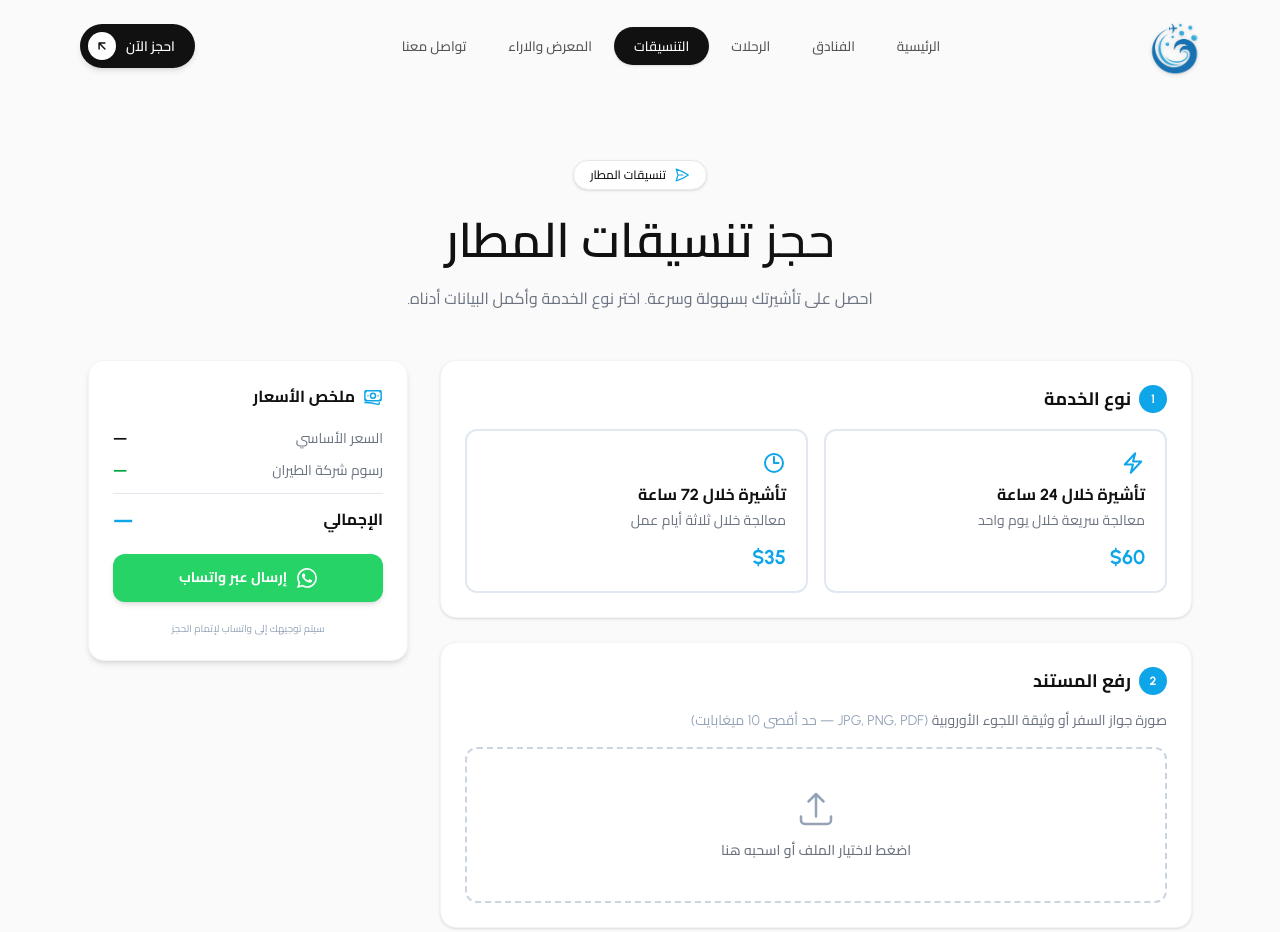
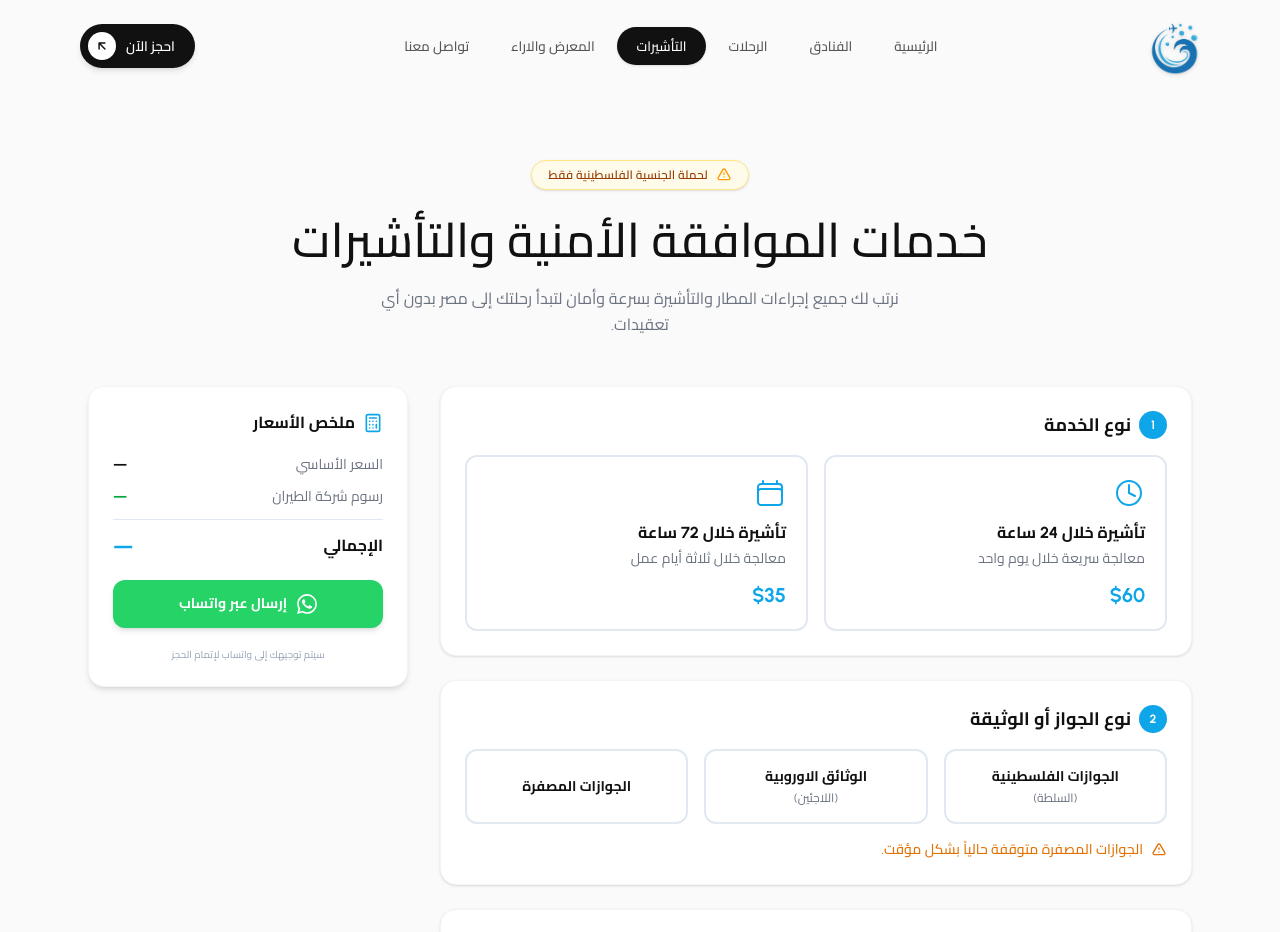
Before and after one commit to zakad00e2/oday, a Next.js app: page /airport-coordination in a window 1280 px wide. Shown: the top 932 px of the page. Built offline with nearby package versions, Linux system fonts and the light colour scheme.

Commit message:
feat: Implement airport coordination service with a detailed form, WhatsApp message generation, and new UI components.

```diff
--- a/app/airport-coordination/page.tsx
+++ b/app/airport-coordination/page.tsx
@@ -1,9 +1,9 @@
 import AirportCoordination from "@/components/AirportCoordination";
 
 export const metadata = {
-    title: "حجز تنسيقات المطار | Oday Tourism",
+    title: "خدمات التأشيرات والموافقات الأمنية | Oday Tourism",
     description:
-        "احجز تنسيقات المطار بسهولة — تأشيرة خلال 24 أو 72 ساعة مع خدمة شاملة وأسعار تنافسية.",
+        "احصل على تأشيرتك وموافقتك الأمنية بسهولة وسرعة — تأشيرة خلال 24 أو 72 ساعة مع خدمة شاملة وأسعار تنافسية.",
 };
 
 export default function AirportCoordinationPage() {
--- a/components/AirportCoordination.tsx
+++ b/components/AirportCoordination.tsx
@@ -17,10 +17,12 @@ import {
 } from "@/lib/whatsapp-message";
 
 /* ─── Types ──────────────────────────────────────────────────── */
+type DocumentType = "palestinian" | "european" | "zeroed" | null;
 type ServiceType = "24h" | "72h" | null;
 type AirlineChoice = "egyptair" | "other";
 
 interface FormErrors {
+    documentType?: string;
     serviceType?: string;
     file?: string;
     country?: string;
@@ -34,6 +36,9 @@ interface FormErrors {
 
 /* ─── Component ──────────────────────────────────────────────── */
 export default function AirportCoordination() {
+    // ── Document type
+    const [documentType, setDocumentType] = useState<DocumentType>(null);
+
     // ── Service type
     const [serviceType, setServiceType] = useState<ServiceType>(null);
 
@@ -120,6 +125,7 @@ export default function AirportCoordination() {
     const validate = useCallback((): boolean => {
         const errs: FormErrors = {};
 
+        if (!documentType) errs.documentType = "يرجى اختيار نوع الجواز أو الوثيقة";
         if (!serviceType) errs.serviceType = "يرجى اختيار نوع الخدمة";
         if (!file) errs.file = "يرجى رفع صورة جواز السفر أو وثيقة اللجوء";
         if (!country.trim()) errs.country = "يرجى إدخال بلد المغادرة";
@@ -138,7 +144,7 @@ export default function AirportCoordination() {
 
         setErrors(errs);
         return Object.keys(errs).length === 0;
-    }, [serviceType, file, country, airport, airlineChoice, otherAirlineId, customAirlineName, fullName, whatsapp]);
+    }, [documentType, serviceType, file, country, airport, airlineChoice, otherAirlineId, customAirlineName, fullName, whatsapp]);
 
     /* ─── Submit ───────────────────────────────────────────────── */
     const handleSubmit = useCallback(
@@ -149,6 +155,7 @@ export default function AirportCoordination() {
             setLoading(true);
 
             const formData: AirportFormData = {
+                documentType: documentType!,
                 serviceType: serviceType!,
                 basePrice,
                 airlineName: resolvedAirlineName,
@@ -177,7 +184,7 @@ export default function AirportCoordination() {
                 setLoading(false);
             }, 600);
         },
-        [validate, serviceType, basePrice, resolvedAirlineName, extraFee, total, file, country, city, airport, arrivalDate, arrivalTime, flightNumber, fullName, whatsapp, email, notes]
+        [validate, documentType, serviceType, basePrice, resolvedAirlineName, extraFee, total, file, country, city, airport, arrivalDate, arrivalTime, flightNumber, fullName, whatsapp, email, notes]
     );
 
     /* ─── Helpers ──────────────────────────────────────────────── */
@@ -194,18 +201,16 @@ export default function AirportCoordination() {
             <div className="max-w-6xl mx-auto px-4 sm:px-6">
                 {/* Header */}
                 <div className="text-center mb-12 animate-fade-in-up">
-                    <div className="inline-flex items-center gap-2 bg-white border border-[#E5E7EB] rounded-full px-4 py-1.5 mb-5 shadow-sm">
-                        <svg className="w-4 h-4 text-[#0EA5E9]" fill="none" stroke="currentColor" strokeWidth={1.8} viewBox="0 0 24 24">
-                            <path strokeLinecap="round" strokeLinejoin="round" d="M6 12L3.269 3.126A59.768 59.768 0 0121.485 12 59.77 59.77 0 013.27 20.876L5.999 12zm0 0h7.5" />
+                    <div className="inline-flex items-center gap-2 bg-amber-50 border border-amber-200 rounded-full px-4 py-1.5 mb-5 shadow-sm">
+                        <svg className="w-4 h-4 text-amber-500" fill="none" stroke="currentColor" strokeWidth={2} viewBox="0 0 24 24">
+                            <path strokeLinecap="round" strokeLinejoin="round" d="M12 9v2m0 4h.01m-6.938 4h13.856c1.54 0 2.502-1.667 1.732-3L13.732 4c-.77-1.333-2.694-1.333-3.464 0L3.34 16c-.77 1.333.192 3 1.732 3z" />
                         </svg>
-                        <span className="text-xs font-medium text-[#111]">تنسيقات المطار</span>
+                        <span className="text-xs font-semibold text-amber-800">لحملة الجنسية الفلسطينية فقط</span>
                     </div>
                     <h1 className="text-3xl md:text-5xl font-medium text-[#111] leading-tight mb-4">
-                        حجز <span className="font-semibold">تنسيقات المطار</span>
-                    </h1>
+                        خدمات الموافقة الأمنية والتأشيرات                                         </h1>
                     <p className="text-[#6B7280] text-sm md:text-base max-w-xl mx-auto leading-relaxed">
-                        احصل على تأشيرتك بسهولة وسرعة. اختر نوع الخدمة وأكمل البيانات أدناه.
-                    </p>
+                        نرتب لك جميع إجراءات المطار والتأشيرة بسرعة وأمان لتبدأ رحلتك إلى مصر بدون أي تعقيدات.                    </p>
                 </div>
 
                 {/* Layout: Form + Price Card */}
@@ -235,7 +240,9 @@ export default function AirportCoordination() {
                                                 <svg className="w-3 h-3 text-white" fill="none" stroke="currentColor" strokeWidth={3} viewBox="0 0 24 24"><path strokeLinecap="round" strokeLinejoin="round" d="M5 13l4 4L19 7" /></svg>
                                             </div>
                                         )}
-                                        <svg className="w-6 h-6 text-[#0EA5E9] mb-2" fill="none" stroke="currentColor" strokeWidth={2} viewBox="0 0 24 24"><path strokeLinecap="round" strokeLinejoin="round" d="M3.75 13.5l10.5-11.25L12 10.5h8.25L9.75 21.75 12 13.5H3.75z" /></svg>
+                                        <svg className="shrink-0 w-8 h-8 mb-3 text-[#0EA5E9]" fill="none" stroke="currentColor" strokeWidth={1.5} viewBox="0 0 24 24">
+                                            <path strokeLinecap="round" strokeLinejoin="round" d="M12 6v6l4.5 2.25M21 12a9 9 0 11-18 0 9 9 0 0118 0z" />
+                                        </svg>
                                         <h3 className="font-bold text-[#111] text-base mb-1">تأشيرة خلال 24 ساعة</h3>
                                         <p className="text-sm text-[#6B7280]">معالجة سريعة خلال يوم واحد</p>
                                         <div className="mt-3 text-xl font-bold text-[#0EA5E9]">${price24}</div>
@@ -255,7 +262,9 @@ export default function AirportCoordination() {
                                                 <svg className="w-3 h-3 text-white" fill="none" stroke="currentColor" strokeWidth={3} viewBox="0 0 24 24"><path strokeLinecap="round" strokeLinejoin="round" d="M5 13l4 4L19 7" /></svg>
                                             </div>
                                         )}
-                                        <svg className="w-6 h-6 text-[#0EA5E9] mb-2" fill="none" stroke="currentColor" strokeWidth={2} viewBox="0 0 24 24"><path strokeLinecap="round" strokeLinejoin="round" d="M12 6v6h4.5m4.5 0a9 9 0 11-18 0 9 9 0 0118 0z" /></svg>
+                                        <svg className="shrink-0 w-8 h-8 mb-3 text-[#0EA5E9]" fill="none" stroke="currentColor" strokeWidth={1.5} viewBox="0 0 24 24">
+                                            <path strokeLinecap="round" strokeLinejoin="round" d="M6.75 3v2.25M17.25 3v2.25M3 18.75V7.5a2.25 2.25 0 012.25-2.25h13.5A2.25 2.25 0 0121 7.5v11.25m-18 0A2.25 2.25 0 005.25 21h13.5A2.25 2.25 0 0021 18.75m-18 0v-7.5A2.25 2.25 0 015.25 9h13.5A2.25 2.25 0 0121 11.25v7.5" />
+                                        </svg>
                                         <h3 className="font-bold text-[#111] text-base mb-1">تأشيرة خلال 72 ساعة</h3>
                                         <p className="text-sm text-[#6B7280]">معالجة خلال ثلاثة أيام عمل</p>
                                         <div className="mt-3 text-xl font-bold text-[#0EA5E9]">${price72}</div>
@@ -264,10 +273,55 @@ export default function AirportCoordination() {
                                 {errors.serviceType && <p className={errorClass}>{errors.serviceType}</p>}
                             </div>
 
-                            {/* ─── 2. Upload Document ───────────────────── */}
+                            {/* ─── 2. Document Type ─────────────────────── */}
                             <div className="bg-white rounded-2xl border border-[#F3F4F6] shadow-sm p-6">
                                 <h2 className="text-lg font-bold text-[#111] mb-4 flex items-center gap-2">
                                     <span className="w-7 h-7 rounded-full bg-[#0EA5E9] text-white text-xs font-bold flex items-center justify-center">2</span>
+                                    نوع الجواز أو الوثيقة
+                                </h2>
+                                <div className="grid sm:grid-cols-3 gap-4">
+                                    {/* Palestinian */}
+                                    <button
+                                        type="button"
+                                        onClick={() => { setDocumentType("palestinian"); setErrors((p) => ({ ...p, documentType: undefined })); }}
+                                        className={`relative rounded-xl border-2 p-4 text-center transition-all duration-200 cursor-pointer ${documentType === "palestinian" ? "border-[#0EA5E9] bg-[#F0F9FF] shadow-sm" : "border-[#E2E8F0] bg-white hover:border-[#CBD5E1]"}`}
+                                    >
+                                        <h3 className="font-bold text-[#111] text-sm leading-snug">الجوازات الفلسطينية<br /><span className="text-xs font-normal text-[#6B7280] mt-1 block">(السلطة)</span></h3>
+                                    </button>
+                                    {/* European */}
+                                    <button
+                                        type="button"
+                                        onClick={() => { setDocumentType("european"); setErrors((p) => ({ ...p, documentType: undefined })); }}
+                                        className={`relative rounded-xl border-2 p-4 text-center transition-all duration-200 cursor-pointer ${documentType === "european" ? "border-[#0EA5E9] bg-[#F0F9FF] shadow-sm" : "border-[#E2E8F0] bg-white hover:border-[#CBD5E1]"}`}
+                                    >
+                                        <h3 className="font-bold text-[#111] text-sm leading-snug">الوثائق الاوروبية<br /><span className="text-xs font-normal text-[#6B7280] mt-1 block">(اللاجئين)</span></h3>
+                                    </button>
+                                    {/* Zeroed */}
+                                    <button
+                                        type="button"
+                                        onClick={() => { setDocumentType("zeroed"); setErrors((p) => ({ ...p, documentType: undefined })); }}
+                                        className={`relative rounded-xl border-2 p-4 text-center transition-all duration-200 cursor-pointer ${documentType === "zeroed" ? "border-[#0EA5E9] bg-[#F0F9FF] shadow-sm" : "border-[#E2E8F0] bg-white hover:border-[#CBD5E1]"}`}
+                                    >
+                                        <h3 className="font-bold text-[#111] text-sm leading-snug flex items-center justify-center h-full">الجوازات المصفرة</h3>
+                                    </button>
+                                </div>
+
+                                {/* Note */}
+                                <div className="mt-4 flex items-center gap-2 text-sm text-amber-600 font-medium">
+                                    <svg className="w-4 h-4 shrink-0" fill="none" stroke="currentColor" strokeWidth={2} viewBox="0 0 24 24">
+                                        <path strokeLinecap="round" strokeLinejoin="round" d="M12 9v2m0 4h.01m-6.938 4h13.856c1.54 0 2.502-1.667 1.732-3L13.732 4c-.77-1.333-2.694-1.333-3.464 0L3.34 16c-.77 1.333.192 3 1.732 3z" />
+                                    </svg>
+                                    <p>الجوازات المصفرة متوقفة حالياً بشكل مؤقت.</p>
+                                </div>
+
+                                {errors.documentType && <p className={errorClass}>{errors.documentType}</p>}
+                            </div>
+
+
+                            {/* ─── 3. Upload Document ───────────────────── */}
+                            <div className="bg-white rounded-2xl border border-[#F3F4F6] shadow-sm p-6">
+                                <h2 className="text-lg font-bold text-[#111] mb-4 flex items-center gap-2">
+                                    <span className="w-7 h-7 rounded-full bg-[#0EA5E9] text-white text-xs font-bold flex items-center justify-center">3</span>
                                     رفع المستند
                                 </h2>
                                 <p className="text-sm text-[#6B7280] mb-4">
@@ -311,10 +365,10 @@ export default function AirportCoordination() {
                                 {errors.file && <p className={errorClass}>{errors.file}</p>}
                             </div>
 
-                            {/* ─── 3. Arrival Details ───────────────────── */}
+                            {/* ─── 4. Arrival Details ───────────────────── */}
                             <div className="bg-white rounded-2xl border border-[#F3F4F6] shadow-sm p-6">
                                 <h2 className="text-lg font-bold text-[#111] mb-4 flex items-center gap-2">
-                                    <span className="w-7 h-7 rounded-full bg-[#0EA5E9] text-white text-xs font-bold flex items-center justify-center">3</span>
+                                    <span className="w-7 h-7 rounded-full bg-[#0EA5E9] text-white text-xs font-bold flex items-center justify-center">4</span>
                                     تفاصيل الوصول
                                 </h2>
                                 <div className="grid sm:grid-cols-2 gap-4">
@@ -347,10 +401,10 @@ export default function AirportCoordination() {
                                 </div>
                             </div>
 
-                            {/* ─── 4. Airline ────────────────────────────── */}
+                            {/* ─── 5. Airline ────────────────────────────── */}
                             <div className="bg-white rounded-2xl border border-[#F3F4F6] shadow-sm p-6">
                                 <h2 className="text-lg font-bold text-[#111] mb-4 flex items-center gap-2">
-                                    <span className="w-7 h-7 rounded-full bg-[#0EA5E9] text-white text-xs font-bold flex items-center justify-center">4</span>
+                                    <span className="w-7 h-7 rounded-full bg-[#0EA5E9] text-white text-xs font-bold flex items-center justify-center">5</span>
                                     شركة الطيران
                                 </h2>
 
@@ -424,10 +478,10 @@ export default function AirportCoordination() {
                                 )}
                             </div>
 
-                            {/* ─── 5. Contact Info ──────────────────────── */}
+                            {/* ─── 6. Contact Info ──────────────────────── */}
                             <div className="bg-white rounded-2xl border border-[#F3F4F6] shadow-sm p-6">
                                 <h2 className="text-lg font-bold text-[#111] mb-4 flex items-center gap-2">
-                                    <span className="w-7 h-7 rounded-full bg-[#0EA5E9] text-white text-xs font-bold flex items-center justify-center">5</span>
+                                    <span className="w-7 h-7 rounded-full bg-[#0EA5E9] text-white text-xs font-bold flex items-center justify-center">6</span>
                                     معلومات التواصل
                                 </h2>
                                 <div className="grid sm:grid-cols-2 gap-4">
@@ -452,16 +506,23 @@ export default function AirportCoordination() {
                                 </div>
                             </div>
 
-                            {/* Spacer for fixed mobile bar */}
-                            <div className="lg:hidden h-24" />
                         </div>
 
                         {/* ── Right/Bottom: Price Card ───── */}
                         <div className="w-full lg:w-80 shrink-0">
                             <div className="lg:sticky lg:top-24 bg-white rounded-2xl border border-[#F3F4F6] shadow-md p-6 space-y-5">
                                 <h3 className="text-base font-bold text-[#111] flex items-center gap-2">
-                                    <svg className="w-5 h-5 text-[#0EA5E9]" fill="none" stroke="currentColor" strokeWidth={1.8} viewBox="0 0 24 24">
-                                        <path strokeLinecap="round" strokeLinejoin="round" d="M2.25 18.75a60.07 60.07 0 0115.797 2.101c.727.198 1.453-.342 1.453-1.096V18.75M3.75 4.5v.75A.75.75 0 013 6h-.75m0 0v-.375c0-.621.504-1.125 1.125-1.125H20.25M2.25 6v9m18-10.5v.75c0 .414.336.75.75.75h.75m-1.5-1.5h.375c.621 0 1.125.504 1.125 1.125v9.75c0 .621-.504 1.125-1.125 1.125h-.375m1.5-1.5H21a.75.75 0 00-.75.75v.75m0 0H3.75m0 0h-.375a1.125 1.125 0 01-1.125-1.125V15m1.5 1.5v-.75A.75.75 0 003 15h-.75M15 10.5a3 3 0 11-6 0 3 3 0 016 0zm3 0h.008v.008H18V10.5zm-12 0h.008v.008H6V10.5z" />
+                                    <svg className="w-5 h-5 text-[#0EA5E9]" fill="none" stroke="currentColor" strokeWidth={2} viewBox="0 0 24 24" strokeLinecap="round" strokeLinejoin="round">
+                                        <rect width="16" height="20" x="4" y="2" rx="2" />
+                                        <line x1="8" x2="16" y1="6" y2="6" />
+                                        <line x1="16" x2="16" y1="14" y2="18" />
+                                        <path d="M16 10h.01" />
+                                        <path d="M12 10h.01" />
+                                        <path d="M8 10h.01" />
+                                        <path d="M12 14h.01" />
+                                        <path d="M8 14h.01" />
+                                        <path d="M12 18h.01" />
+                                        <path d="M8 18h.01" />
                                     </svg>
                                     ملخص الأسعار
                                 </h3>
@@ -475,7 +536,7 @@ export default function AirportCoordination() {
                                     </div>
                                     <div className="flex justify-between items-center">
                                         <span className="text-[#6B7280]">رسوم شركة الطيران</span>
-                                        <span className={`font-bold ${extraFee > 0 ? "text-amber-600" : "text-green-600"}`}>
+                                        <span className={`font-bold ${extraFee > 0 ? "text-[#111]" : "text-green-600"}`}>
                                             {airlineChoice ? (extraFee > 0 ? `+$${extraFee}` : "مجاناً") : "—"}
                                         </span>
                                     </div>
--- a/components/Navbar.tsx
+++ b/components/Navbar.tsx
@@ -8,7 +8,7 @@ const navLinks = [
   { label: "الرئيسية", href: "/" },
   { label: "الفنادق", href: "/hotels" },
   { label: "الرحلات", href: "/trips" },
-  { label: "التنسيقات", href: "/airport-coordination" },
+  { label: "التأشيرات", href: "/airport-coordination" },
   { label: "المعرض والاراء", href: "/gallery" },
 
   { label: "تواصل معنا", href: "/contact" },
--- a/lib/whatsapp-message.ts
+++ b/lib/whatsapp-message.ts
@@ -1,6 +1,7 @@
 import { ADMIN_WHATSAPP } from "./airport-config";
 
 export interface AirportFormData {
+    documentType: "palestinian" | "european" | "zeroed";
     serviceType: "24h" | "72h";
     basePrice: number;
     airlineName: string;
@@ -23,14 +24,19 @@ export interface AirportFormData {
  * Build a formatted Arabic WhatsApp message from the form data.
  */
 export function buildWhatsAppMessage(data: AirportFormData): string {
+    const documentLabel =
+        data.documentType === "palestinian" ? "الجوازات الفلسطينية (السلطة)" :
+            data.documentType === "european" ? "الوثائق الاوروبية (اللاجئين)" :
+                "الجوازات المصفرة";
     const serviceLabel =
         data.serviceType === "24h"
             ? "تأشيرة خلال 24 ساعة"
             : "تأشيرة خلال 72 ساعة";
 
     const lines = [
-        `— *حجز تنسيقات المطار* —`,
+        `— *خدمات التأشيرات والموافقات الأمنية* —`,
         ``,
+        `• *نوع الوثيقة:* ${documentLabel}`,
         `• *نوع الخدمة:* ${serviceLabel}`,
         `• *السعر الأساسي:* $${data.basePrice}`,
         `• *شركة الطيران:* ${data.airlineName}`,
--- a/package.json
+++ b/package.json
@@ -9,6 +9,7 @@
     "lint": "eslint"
   },
   "dependencies": {
+    "lucide-react": "^0.577.0",
     "next": "16.1.6",
     "react": "19.2.3",
     "react-dom": "19.2.3"
```
Also changed, not shown: 1 other file (tests, documents, lock files or other folders).
